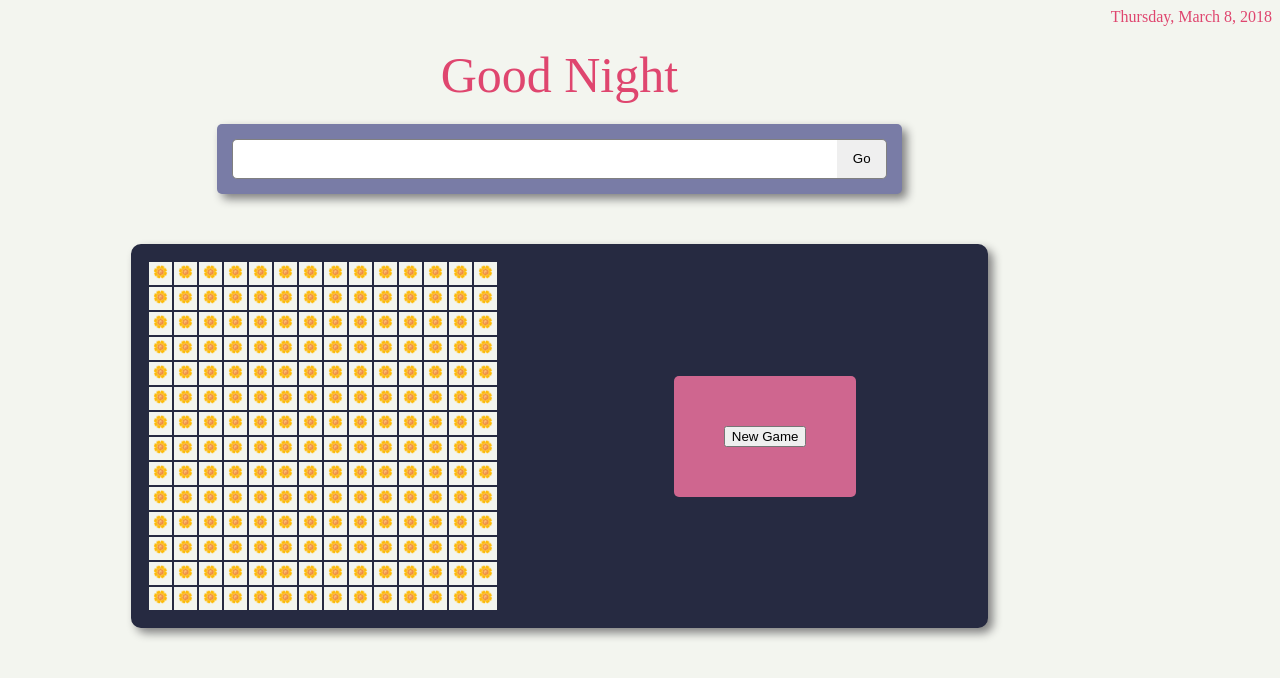
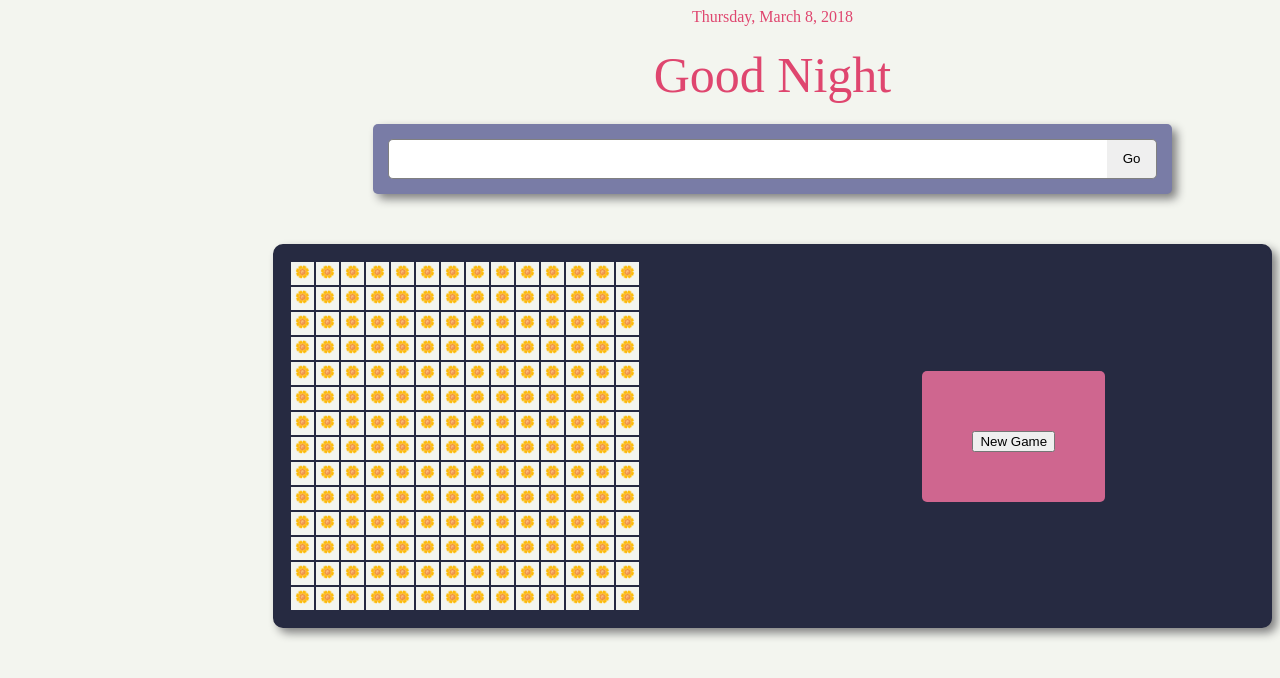
Before and after one commit to ctakemoto/New-Tab-Game, a React (Create React App) app: page / in a window 1280 px wide. Shown: the top 678 px of the page. Built offline with nearby package versions, Linux system fonts and the light colour scheme; a web font is replaced by a local one.

Commit message:
Add score, win
add check for when user has won the game

```diff
--- a/src/Components/Game.js
+++ b/src/Components/Game.js
@@ -11,23 +11,47 @@ class Game extends Component {
           squares: null,
           boardDimensions: props.boardDimensions,
           numSquares: Math.pow(props.boardDimensions,2),
+          numBombs: 0,
+          numFlagged: 0,                //track correctly flagged bombs
           gameFinished: 0,
           start: 0,
-          time: 0
+          time: 0,
+          scoreFlagBonus: 300,
+          scoreTimeBonus: 2000,
+          scoreWinBonus: 100
         };
     }
 
-    //Toggle the flagged state of any square that's been clicked on.
+
     handleDoubleClick = (e, coord) => {
+        //Toggle the flagged state of any square that's been clicked on.
+        //and track the current number of correctly flagged bombs
+
         e.preventDefault();
+
         //only if the game is active
         if(this.state.gameFinished === 0){
+            //get number of correctly flagged so far
+            var flagged = this.state.numFlagged;
+
             var board = this.state.squares;
+
             //toggle the flag if double clicked
-            board[coord[0]][coord[1]].state === 'flagged' ? board[coord[0]][coord[1]].state = 'unclicked': board[coord[0]][coord[1]].state = 'flagged';
+            if(board[coord[0]][coord[1]].state === 'flagged'){
+                board[coord[0]][coord[1]].state = 'unclicked'
+                //if the square being unflagged is a bomb, decrease number flagged
+                board[coord[0]][coord[1]].type === 'poop' ? flagged-- : '';
+            }
+            else {
+                board[coord[0]][coord[1]].state = 'flagged'
+                //if the ssquare being flagged is a bomb, increase number flagged
+                board[coord[0]][coord[1]].type === 'poop' ? flagged++ : '';
+            }
+
              //update the board
              this.setState({
-                squares: board
+                squares: board,
+                numFlagged: flagged
             });
         }
 
@@ -45,8 +69,7 @@ class Game extends Component {
 
             if(board[coord[0]][coord[1]].type === 'poop'){
                 //if a bomb is clicked on then the game is over
-                console.log('game over');
-                this.endGame();
+                this.endGame(0);
             }
             else if(board[coord[0]][coord[1]].value === 0){
 
@@ -59,7 +82,30 @@ class Game extends Component {
             this.setState({
                 squares: board
             });
+
+            //check to see if the user has won the game
+            var winCheck = this.checkForWin(board);
+
+            if (winCheck > 0){
+                this.endGame(winCheck);
+            }
         }
+    }
+
+
+    checkForWin = (board) => {
+        //check squares to see if the player has won
+        //If the game is on-going func with return 0, otherwise return 1
+
+        for(var i = 0; i < this.state.boardDimensions; i++){
+            for(var j=0; j < this.state.boardDimensions; j++){
+                if(board[i][j].state === 'unclicked'){
+                    //if there is a square that hasn't been clicked or flagged yet, then the game isn't won
+                    return 0;
+                }
+            }
+        }
+        return 1;
     }
 
     revealSquares = (coord, board) => {
@@ -91,14 +137,31 @@ class Game extends Component {
         return board;
     }
 
-    endGame = () => {
-        //called when a bomb has been clicked on
+    endGame = (winCheck) => {
+        //called when a bomb has been clicked on or the user has won the game.
+        //if winCheck == 0, then that means the user has lost.
+        //otherwise calculate score.
+
+        //time game took to finish
+        const time = ((Date.now() - this.state.start)/1000).toFixed(2);
+
+        //points added for finishing the game quickly if the user won
+        const time_score = winCheck === 0 ? 0 : Math.round((1/time) * this.state.scoreTimeBonus);
+        //points added for percentage of bombs the user was able to flag
+        const flag_score = Math.round((this.state.numFlagged/this.state.numBombs) * this.state.scoreFlagBonus);
+        //there's a bonus for winning the game
+        const win_bonus = winCheck === 0 ? 0 : this.state.scoreWinBonus;
+
+        const total_score = time_score + flag_score + win_bonus;
+
         this.setState({
             gameFinished: 1,
-            time: (Date.now() - this.state.start)/1000,
-            start: 0
+            time: time,
+            start: 0,
+            score: { time_score: time_score, flag_score: flag_score, win_bonus: win_bonus, total_score: total_score}
         });
     }
+
 
     componentWillMount = () => {
         this.initGame();
@@ -107,7 +170,7 @@ class Game extends Component {
     //Initialize the Game
     //  Create board and populate randomly with bombs
     initGame = () => {
-        //each row is it's own array
+        //each column is it's own array
         var board = new Array(this.state.boardDimensions).fill(0).map(x => Array(this.state.boardDimensions).fill().map(x => ({value:0, state:'unclicked', type:'safe'})));
 
         //chose a random number of bombs between a fifth and a fourth the number of squares
@@ -131,6 +194,8 @@ class Game extends Component {
         this.setState({
             squares: board,
             gameFinished: 0,
+            numBombs: numBombs,
+            numFlagged: 0,
             score: 0,
             start: Date.now()
         });
--- a/src/Components/InfoPanel.js
+++ b/src/Components/InfoPanel.js
@@ -4,7 +4,22 @@ import React from 'react';
 export const InfoPanel = props => {
     return(
         <div className="game__info">
-            {props.gameFinished === 1 ? props.time.toFixed(2) + ' seconds': ''}
+            <div className='game__info__time'>
+                {props.gameFinished === 1 ? props.time + ' seconds': ''}
+            </div>
+            {props.gameFinished === 1 ?
+                <div className='game__info__score'>
+
+                    <span className='game__info__score__label'> {"\nTime bonus: "} </span>
+                    <span className='game__info__score__points'> {props.score.time_score +' pts'} </span>
+                    <span className='game__info__score__label'> {"\nFlag bonus: "} </span>
+                    <span className='game__info__score__points'> {props.score.flag_score +' pts'} </span>
+                    <span className='game__info__score__label'> {"\nWin bonus: "} </span>
+                    <span className='game__info__score__points'> {props.score.win_bonus +' pts'} </span>
+                    <span className='game__info__score__label'> {"\nTotal score: "} </span>
+                    <span className='game__info__score__points'> {props.score.total_score +' pts'} </span>
+                </div>
+                : ''}
             <button onClick={() => props.newGame()} className={props.gameFinished === 1 ? 'button-display':'button-hide'} >
                 New Game
             </button>
--- a/src/styles/partials/_game.scss
+++ b/src/styles/partials/_game.scss
@@ -31,11 +31,34 @@
     }
 }
 
+
 .game__info {
+    /*font-family: 'Press Start 2P', cursive;*/
+    border-radius: 5px;
+    text-align: center;
+    justify-self: center;
+    align-self: center;
+    padding: 50px;
+    margin: 15px;
+    white-space: pre-wrap; //makes \n work in strings
+
     button-display {
         display: block;
     }
     button-hide {
         display: none;
     }
+
+    .game__info__time {
+        margin: 10px;
+    }
+    .game__info__score {
+        margin: 10px;
+        text-align: left;
+
+        .game__info__score__points {
+            float: right;
+        }
+    }
+
 }
--- a/src/styles/partials/_grid_styling.scss
+++ b/src/styles/partials/_grid_styling.scss
@@ -1,13 +1,13 @@
 .app {
     display: grid;
-    grid-template: 75px repeat(12, 1fp) / min-content(150px) auto min-content(150px);
+    grid-template: 75px repeat(12, 1fp) / min(150px) repeat(3, auto) min-content(150px);
     grid-row-gap: 20px;
 
 
     .date {
         grid-row: 1 / span 1;
-        grid-column: 3 / span 1;
-        justify-self: end;
+        grid-column: 2 / span 1;
+        justify-self: center;
     }
 
     .clock {
@@ -31,7 +31,7 @@
 
     .game {
         grid-row: 4 / span 5;
-        grid-column: auto-fit;
+        grid-column: min-content;
 
         display: grid;
         grid-template-columns: repeat(2, 1fr);
@@ -51,9 +51,7 @@
 
         }
 
-        .game__info {
 
-        }
 
     }
 }
--- a/src/styles/partials/_info_panel.scss
+++ /dev/null
@@ -1,10 +0,0 @@
-
-.game__info {
-    /*font-family: 'Press Start 2P', cursive;*/
-    border-radius: 5px;
-    text-align: center;
-    justify-self: center;
-    align-self: center;
-    padding: 50px;
-    margin: 15px;
-}
--- a/src/styles/styles.css
+++ b/src/styles/styles.css
@@ -33,6 +33,7 @@ class modifiers: name-name--modifier
   font-size: 18px;
   width: 80%;
   min-width: 600px; }
+
 .searchbar .searchbar__searchbox {
   border-radius: 5px 0 0 5px;
   border: 1px solid;
@@ -44,6 +45,7 @@ class modifiers: name-name--modifier
   overflow: hidden;
   line-height: 18px;
   width: calc(100% - 50px); }
+
 .searchbar .searchbar__button {
   border-radius: 0 5px 5px 0;
   border: 1px solid;
@@ -63,6 +65,7 @@ class modifiers: name-name--modifier
   border-width: 2px;
   border-radius: 10px;
   box-shadow: 5px 5px 10px grey; }
+
 .game .emoji {
   font-size: 12px; }
 
@@ -79,11 +82,31 @@ class modifiers: name-name--modifier
 .safe-unclicked .game__square__text, .poop-unclicked .game__square__text {
   display: none; }
 
+.game__info {
+  /*font-family: 'Press Start 2P', cursive;*/
+  border-radius: 5px;
+  text-align: center;
+  justify-self: center;
+  align-self: center;
+  padding: 50px;
+  margin: 15px;
+  white-space: pre-wrap; }
+
 .game__info button-display {
   display: block; }
 
 .game__info button-hide {
   display: none; }
+
+.game__info .game__info__time {
+  margin: 10px; }
+
+.game__info .game__info__score {
+  margin: 10px;
+  text-align: left; }
+
+.game__info .game__info__score .game__info__score__points {
+  float: right; }
 
 body {
   background: #F3F5EF; }
@@ -120,48 +143,47 @@ body {
 
 .searchbar {
   background-color: #797CA6; }
+
 .searchbar .searchbar__button, .searchbar .searchbar__searchbox {
   border-color: grey; }
 
-.game__info {
-  /*font-family: 'Press Start 2P', cursive;*/
-  border-radius: 5px;
-  text-align: center;
-  justify-self: center;
-  align-self: center;
-  padding: 50px;
-  margin: 15px; }
-
 .app {
   display: grid;
-  grid-template: 75px repeat(12, 1fp)/min-content(150px) auto min-content(150px);
+  grid-template: 75px repeat(12, 1fp)/150px repeat(3, auto) min-content(150px);
   grid-row-gap: 20px; }
+
 .app .date {
   grid-row: 1 / span 1;
-    grid-column: 3 / span 1;
-    justify-self: end; }
+  grid-column: 2 / span 1;
+  justify-self: center; }
+
 .app .clock {
   grid-row: 1 / span 1;
   grid-column: 1 / span 1;
   justify-self: start; }
+
 .app .searchbar {
   grid-row: 3 / span 1;
   grid-column: 2 / span 1;
   justify-self: center; }
+
 .app .greeting {
   grid-row: 2 / span 1;
   grid-column: 2 / span 1;
   font-size: 50px;
   justify-self: center; }
+
 .app .game {
   grid-row: 4 / span 5;
-    grid-column: auto-fit;
+  grid-column: min-content;
   display: grid;
   grid-template-columns: repeat(2, 1fr); }
+
 .app .game .game__board {
   display: grid;
   grid-template-columns: repeat(auto-fill, 25px);
   width: 350px; }
+
 .app .game .game__board .game__board__col {
   display: grid;
   grid-template-rows: repeat(auto-fill, 25px);
--- a/src/styles/styles.scss
+++ b/src/styles/styles.scss
@@ -5,5 +5,4 @@
 @import 'partials/_search_bar';
 @import 'partials/_game';
 @import 'partials/_color_styling';
-@import 'partials/_info_panel';
 @import 'partials/_grid_styling';
```
Lines whose indentation alone changed are shown as unchanged.
